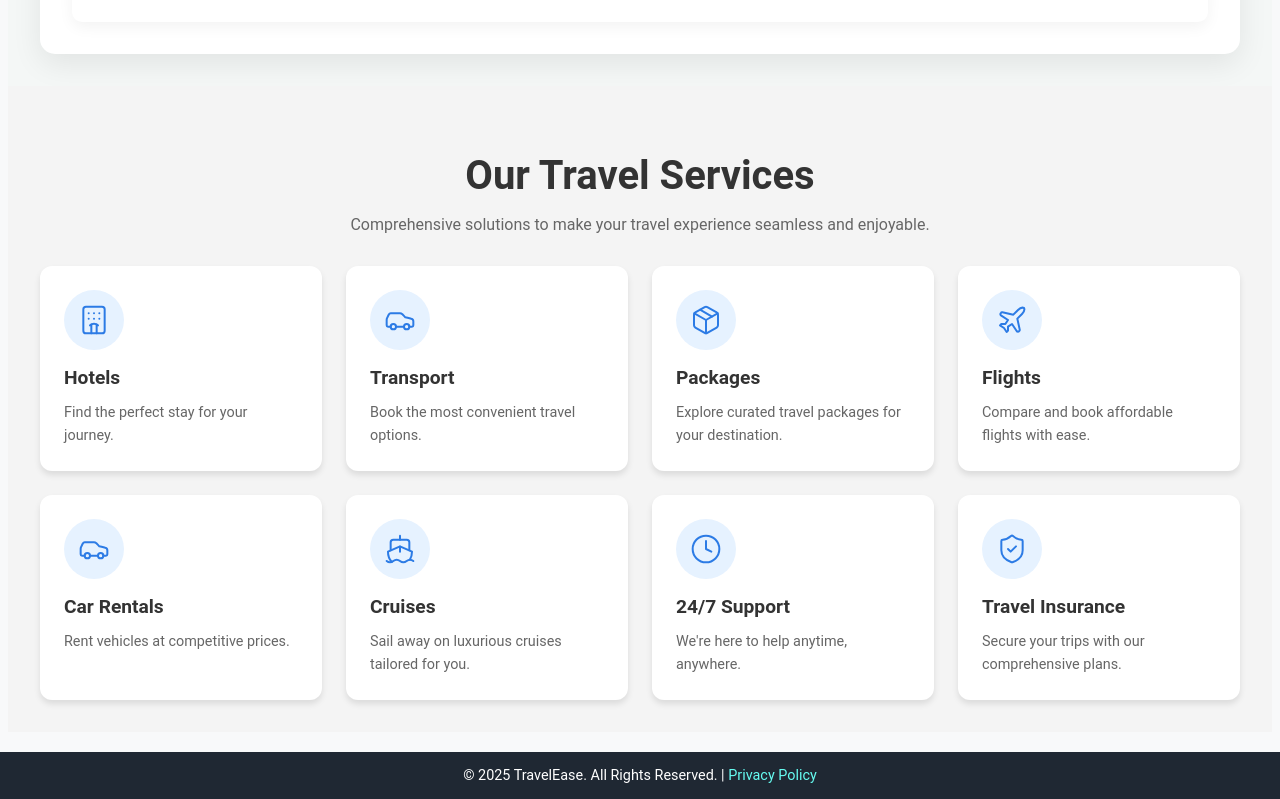
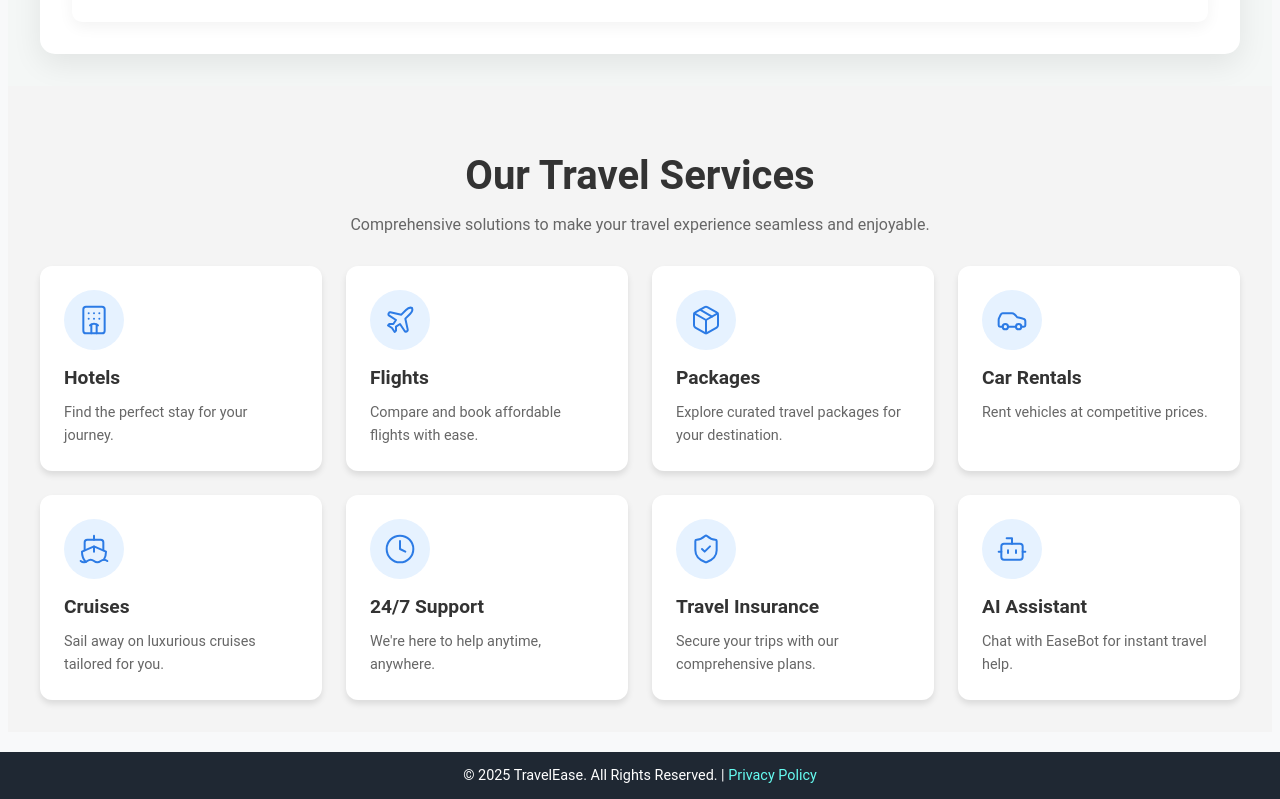
Before and after one commit to Deepayon/ExplorEase, a React (Create React App) app in the folder frontend/: page / in a window 1280 px wide. Shown: the part 569-1368 px from the top of the page. Built offline with nearby package versions, Linux system fonts and the light colour scheme; sample sign-in values are in the browser's storage.

Commit message:
UI improve
Signed-off-by: Deepayan Das <deepayan.das@calsoftinc.com>

```diff
--- a/frontend/src/components/Features.js
+++ b/frontend/src/components/Features.js
@@ -7,8 +7,10 @@ import {
   MapPin,
   Clock,
   ShieldCheck,
-  Package
+  Package,
+  Bot // Import Bot icon
 } from 'lucide-react';
+import { Link } from 'react-router-dom'; // Add this import
 import './styles.css';
 
 
@@ -20,19 +22,40 @@ const iconMap = {
   "Car Rentals": Car,
   "Cruises": Ship,
   "24/7 Support": Clock,
-  "Travel Insurance": ShieldCheck
+  "Travel Insurance": ShieldCheck,
+  "AI Assistant": Bot // Changed icon to Bot
+};
+
+// Add a map for routes
+const routeMap = {
+  "Hotels": "/hotels",
+  "Flights": "/flights",
+  "Packages": "/packages",
+  "AI Assistant": "/assistant" // Add route for AI Assistant
 };
 
 const Feature = ({ title, description }) => {
   const IconComponent = iconMap[title] || MapPin;
+  const route = routeMap[title];
 
-  return (
-    <div className="feature-card">
+  const cardContent = (
+    <>
       <div className="feature-icon">
         <IconComponent size={32} strokeWidth={1.5} />
       </div>
       <div className="feature-title">{title}</div>
       <div className="feature-description">{description}</div>
+    </>
+  );
+
+  // If the feature has a route, wrap it in a Link
+  return route ? (
+    <Link to={route} className="feature-card feature-link">
+      {cardContent}
+    </Link>
+  ) : (
+    <div className="feature-card">
+      {cardContent}
     </div>
   );
 };
@@ -40,13 +63,13 @@ const Feature = ({ title, description }) => {
 const Features = () => {
   const featuresData = [
     { title: "Hotels", description: "Find the perfect stay for your journey." },
-    { title: "Transport", description: "Book the most convenient travel options." },
+    { title: "Flights", description: "Compare and book affordable flights with ease." }, // Flights second
     { title: "Packages", description: "Explore curated travel packages for your destination." },
-    { title: "Flights", description: "Compare and book affordable flights with ease." },
     { title: "Car Rentals", description: "Rent vehicles at competitive prices." },
     { title: "Cruises", description: "Sail away on luxurious cruises tailored for you." },
     { title: "24/7 Support", description: "We're here to help anytime, anywhere." },
-    { title: "Travel Insurance", description: "Secure your trips with our comprehensive plans." }
+    { title: "Travel Insurance", description: "Secure your trips with our comprehensive plans." },
+    { title: "AI Assistant", description: "Chat with EaseBot for instant travel help." } // AI last
   ];
 
   return (
--- a/frontend/src/components/styles.css
+++ b/frontend/src/components/styles.css
@@ -68,6 +68,20 @@
     line-height: 1.6;
   }
 
+
+  .feature-link {
+    text-decoration: none !important;
+    color: inherit;
+    cursor: pointer;
+    transition: box-shadow 0.2s, transform 0.2s;
+  }
+
+  .feature-link:hover {
+    box-shadow: 0 4px 24px rgba(25, 118, 210, 0.15);
+    transform: translateY(-4px) scale(1.03);
+    text-decoration: none !important;
+  }
+
   @media (max-width: 1024px) {
     .features-grid {
       grid-template-columns: repeat(2, 1fr);
```
